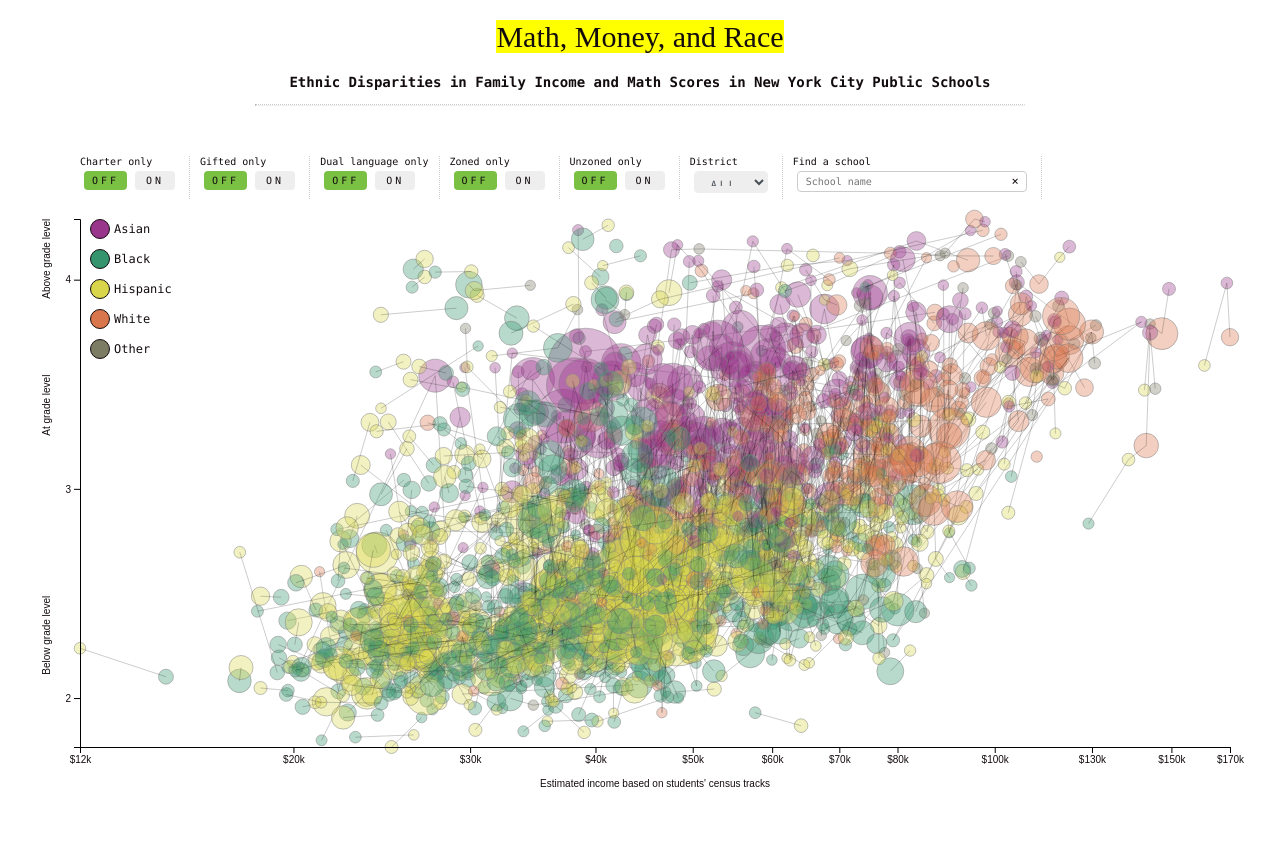
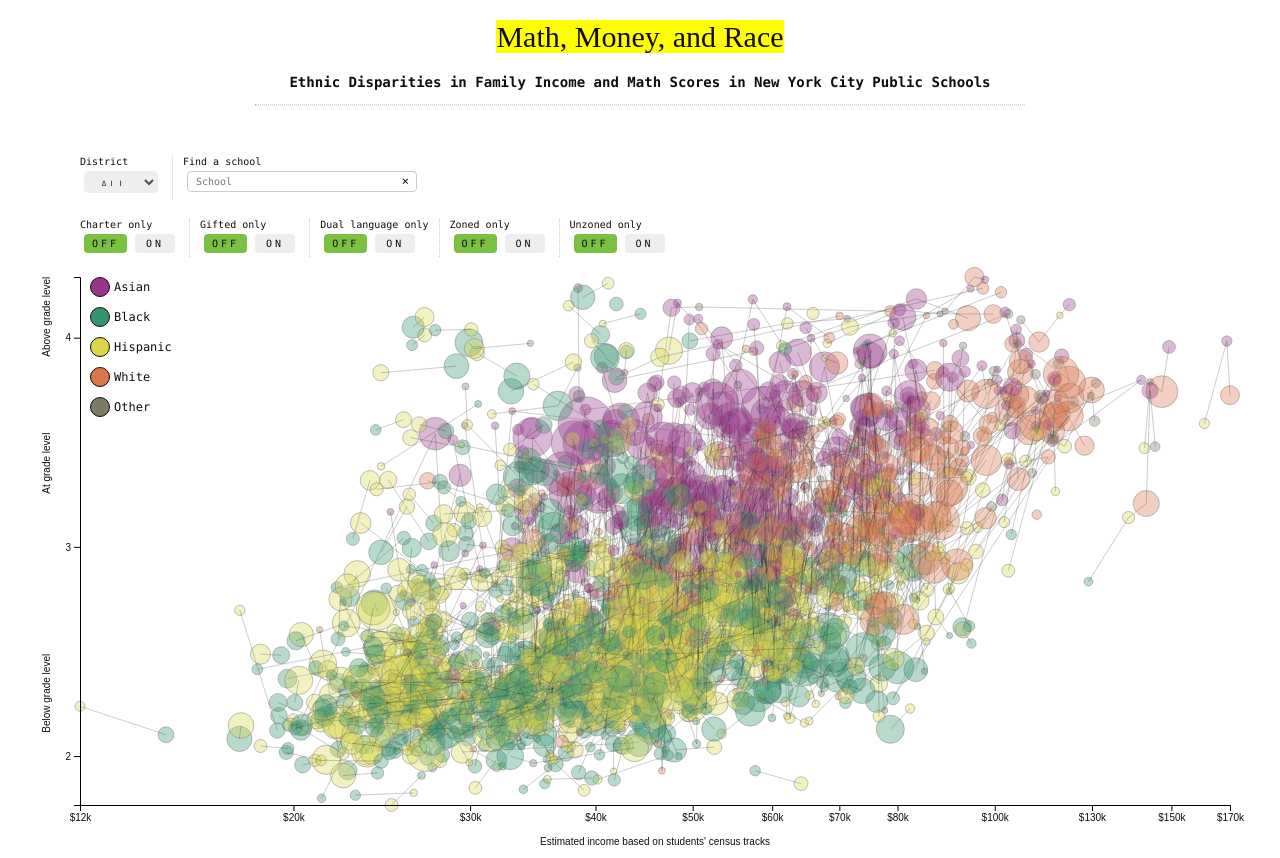
Before and after one commit to TheCenterforNewYorkCityAffairs/Schools-Chart-Version-2, a website with bundled scripts: page index.html in a window 1280 px wide. Before the commit the page ends 800 px from the top, so only its background shows below. Built offline with nearby package versions, Linux system fonts and the light colour scheme.

Commit message:
Cross-browser, UI fixes

```diff
--- a/index.html
+++ b/index.html
@@ -10,24 +10,26 @@
   <h3>Ethnic Disparities in Family Income and Math Scores in New York City Public Schools</h3>
   <hr>
   <div class="filters">
-    <div id="filter-charter"></div>
-    <div id="filter-gifted"></div>
-    <div id="filter-duallang"></div>
-    <div id="filter-zoned"></div>
-    <div id="filter-unzoned"></div>
     <div>
       <span class="ny-label">District</span>
       <select id="select-district">
         <option value="all">All</option>
       </select>
     </div>
-    <div>
+    <div id="school-search-wrap">
       <span class="ny-label">Find a school</span>
       <div id="school-search">
         <span aria-hidden="true" class="close">&times;</span>
-        <input class="typeahead" type="text" placeholder="School name">
+        <input class="typeahead" type="text" placeholder="School">
       </div>
     </div>
+  </div>
+  <div class="filters" style="margin-top: 20px;">
+    <div id="filter-charter" class="filter"></div>
+    <div id="filter-gifted" class="filter"></div>
+    <div id="filter-duallang" class="filter"></div>
+    <div id="filter-zoned" class="filter"></div>
+    <div id="filter-unzoned" class="filter"></div>
   </div>
   <div id="chart">
     <div class="legend">
--- a/js/index.js
+++ b/js/index.js
@@ -1,3 +1,5 @@
+$(window).bind('load', function(){
+
 		var Chart = (function(window,d3) {
 
 			var data, datanest;
@@ -104,9 +106,9 @@
 						.base(10)
 						.domain(xExtent);
 				y = d3.scaleLinear().domain(yExtent);
-		r = d3.scaleLinear()
-				.domain(d3.extent(data, d => d.n))
-				.range(['0.4vw', '3.5vw']);
+				r = d3.scaleSqrt()
+						.domain([0, d3.max(data, d => d.n)])
+						.range([0, 30]);
 
 				//initialize axis
 				xAxis = d3.axisBottom()
@@ -288,14 +290,14 @@
 						var $parent = d3.select(this.parentNode);
 						$parent.classed('hover', true).moveToFront();
 						var gWidth = this.parentNode.getBoundingClientRect().width;
-				var left = $(this.parentNode).position().left;
+						var left = this.parentNode.getBoundingClientRect().left;
 						if ((left + gWidth + 330) > (width + margin.right + margin.left)) {
 							left = left - 330;
 						} else {
 							left = left + gWidth + 30;
 						}
+						var top = this.parentNode.getBoundingClientRect().top - 100;
 
-				var top = $(this.parentNode).position().top;
 						var info = d3.select('#information');
 						var demo = d.values[0];
 						var name = demo.name;
@@ -339,3 +341,5 @@
 		})(window,d3);
 
 		window.addEventListener('resize', Chart.render);
+
+});
--- a/sass/style.scss
+++ b/sass/style.scss
@@ -193,15 +193,23 @@
   display: flex;
   flex-direction: row;
   justify-content: flex-start;
+  flex-wrap: wrap;
   margin-left: 80px;
   margin-right: 80px;
   margin-top: 50px;
   > div {
     padding: 0 10px;
     border-right: $border-dotted;
+    &:last-of-type {
+      border-right: 0;
+    }
     &:first-of-type {
       padding-left: 0;
     }
+  }
+  .filter {
+    flex: 0 1 auto;
+    white-space: nowrap;
   }
 }
 
```
Also changed, not shown: css/style.css. Lines whose indentation alone changed are shown as unchanged.
